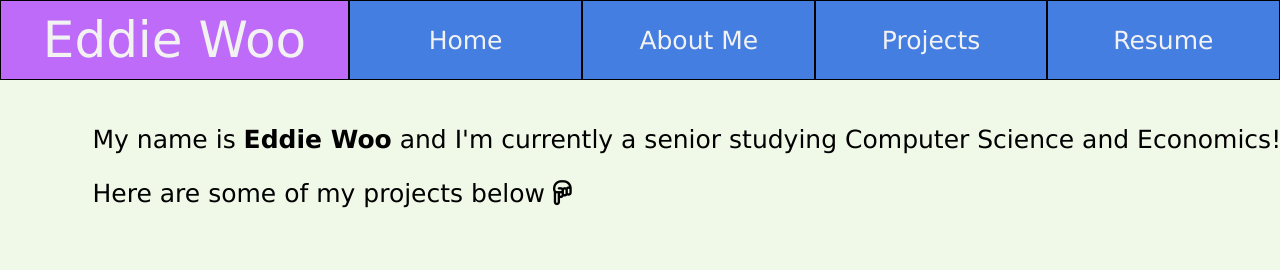
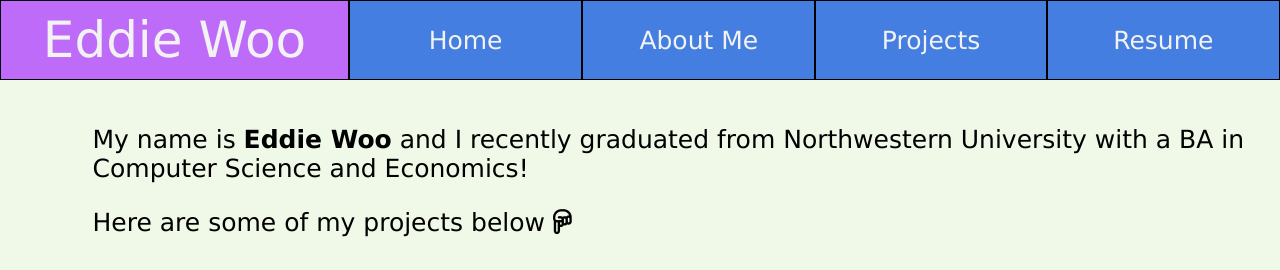
Before and after one commit to edd1234/personal-website, a plain HTML site: page index.html in a window 1280 px wide. Shown: the top 270 px of the page. Drawn offline with Linux system fonts and the light colour scheme.

Commit message:
Update index.html
10-7-23 update

```diff
--- a/index.html
+++ b/index.html
@@ -20,7 +20,7 @@
             <a href="https://docs.google.com/document/d/1Y6jvwZm6B68egCADHy3OayfNAM89FtIAq22plk4-VVA/edit?usp=sharing">Resume</a>
         </div>
         <div class="homepage-description">
-            <div class = "home-blurb">My name is <b>Eddie Woo</b> and I'm currently a senior studying Computer Science and Economics!</div>
+            <div class = "home-blurb">My name is <b>Eddie Woo</b> and I recently graduated from Northwestern University with a BA in Computer Science and Economics!</div>
             <div class = "home-blurb">Here are some of my projects below <i class="fa-regular fa-hand-point-down" aria-label = "hand pointed down"></i></div>
         </div>
         <div class="project-container">
```
